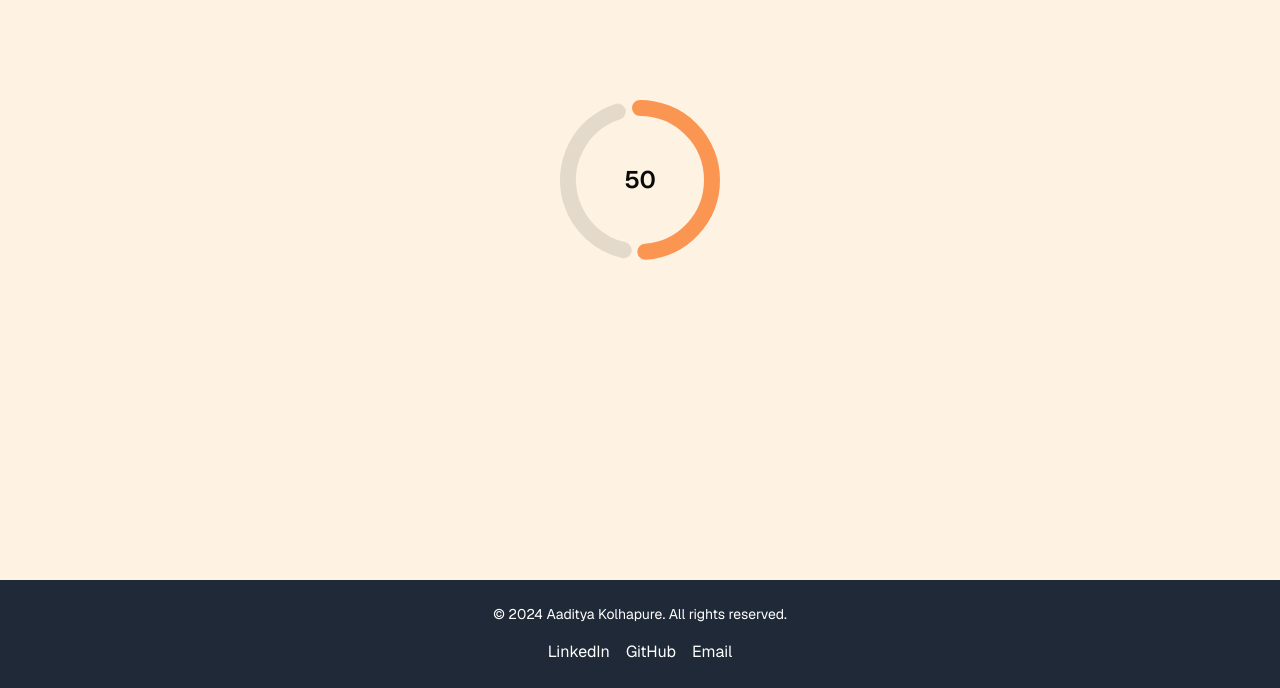
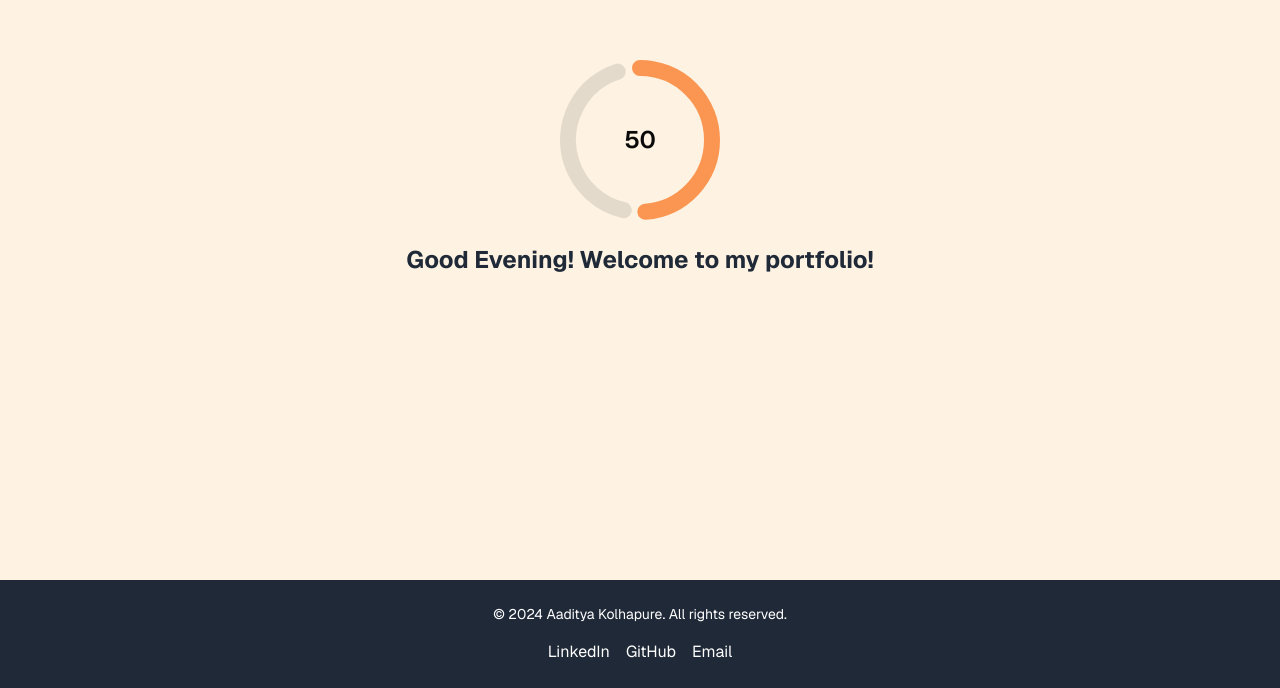
Before and after one commit to aadityakolhapure/nextjs, a Next.js app: page / in a window 1280 px wide. Shown: the part 220-908 px from the top of the page. Built offline with nearby package versions, Linux system fonts and the light colour scheme.

Commit message:
changes in loader

```diff
--- a/app/page.tsx
+++ b/app/page.tsx
@@ -10,25 +10,31 @@ import ContributionGraph from "@/components/GitHubContributionGraph";
 import ExperienceSection from "@/components/WorkExperience";
 import RetroGrid from "@/components/ui/retro-grid";
 import { DotPattern } from "@/components/ui/dot-pattern";
-import ProjectCard from "@/components/projectsmain"
+import ProjectCard from "@/components/projectsmain";
 
 import AnimatedCircularProgressBar from "@/components/ui/animated-circular-progress-bar";
 
 import Contact from "@/pages/contact";
-// import Loader3D from "@/components/loader";
 import { TabsDemo } from "@/components/project";
 import Skills from "@/components/skills";
-import AchievementCard from "@/pages/achievements"
-import ChatBot from "@/components/chatbot"
-
-// import Footer from '@/components/footer';
-import ThemeToggle from '@/components/ui/ThemeToggle';
+import AchievementCard from "@/pages/achievements";
+import ChatBot from "@/components/chatbot";
 
 export default function Home() {
   const [value, setValue] = useState(0);
   const [isLoading, setIsLoading] = useState(true);
+  const [greeting, setGreeting] = useState("");
 
   useEffect(() => {
+    const hour = new Date().getHours();
+    if (hour < 12) {
+      setGreeting("Good Morning!");
+    } else if (hour < 18) {
+      setGreeting("Good Afternoon!");
+    } else {
+      setGreeting("Good Evening!");
+    }
+
     const handleIncrement = (prev: number) => {
       if (prev === 100) {
         return 0;
@@ -50,20 +56,25 @@ export default function Home() {
   return (
     <div className="min-h-screen font-[family-name:var(--font-geist-sans)]">
       {isLoading ? (
-        // Loading Screen
-        <div className="flex items-center justify-center min-h-screen bg-[#FEF3E2]">
+        <div className="flex flex-col items-center justify-center min-h-screen bg-[#FEF3E2]">
           <AnimatedCircularProgressBar
             max={100}
             min={0}
             value={value}
             gaugePrimaryColor="rgb(251, 150, 82)"
             gaugeSecondaryColor="rgba(0, 0, 0, 0.1)"
-          />        </div>
+          />
+          <div className="w-full text-center py-6 bg-[#FEF3E2]">
+            <h1 className="text-2xl font-bold text-gray-800">{greeting} Welcome to my portfolio!</h1>
+          </div>
+        </div>
       ) : (
-        // Main Content
         <div className="items-center justify-items-center">
           {/* Navbar */}
           <NavbarDemo />
+
+          {/* Greeting Message */}
+
 
           {/* Profile Section */}
           <div
@@ -230,6 +241,7 @@ export default function Home() {
           <div id="contact" className="relative flex flex-col md:h-full h-full w-full items-center justify-center overflow-hidden md:shadow-xl bg-[#fff] pb-10 shadow-mt shadow-black/30">
             <div className="max-w-7xl mx-auto py-14 px-4 md:px-4 lg:px-10">
               <h1 className="text-4xl font-bold mb-6">Contact</h1>
+              {/* <p className="text-lg font-bold mb-6">Get in touch with me</p> */}
             </div>
             <Contact />
             <AnimatedGridPattern
--- a/pages/contact.tsx
+++ b/pages/contact.tsx
@@ -46,12 +46,12 @@ const Contact = () => {
   return (
     <div className="min-h-screen bg-[#fff] text-white p-8">
       {/* <h1 className="text-5xl font-bold text-center mb-16">Contact Us</h1> */}
-      <div className="max-w-7xl mx-auto pt-5 px-4 md:px-4 lg:px-10 mb-4">
+      {/* <div className="max-w-7xl mx-auto pt-5 px-4 md:px-4 lg:px-10 mb-4">
         <h2 className="text-4xl md:text-4xl mb-4 text-black dark:text-white max-w-4xl font-bold" >
           Contact Details
         </h2>
 
-      </div>
+      </div> */}
 
       <div className="max-w-6xl mx-auto grid grid-cols-1 lg:grid-cols-2 gap-12">
         {/* Contact Details Section */}
```
